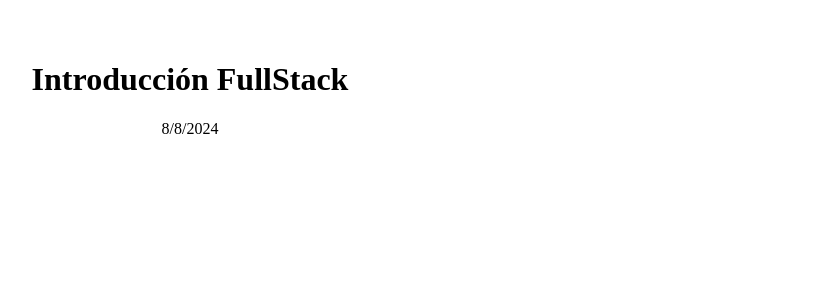
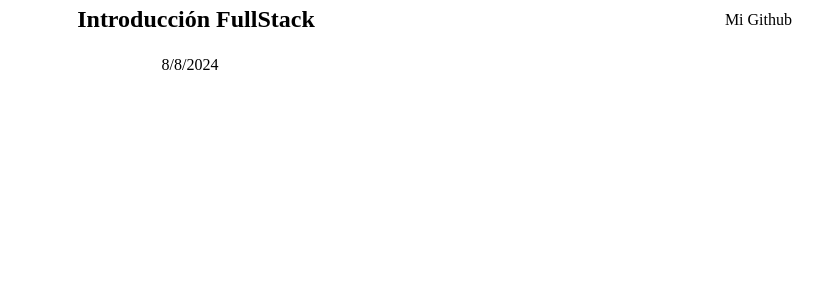
Before and after one commit to AngelCS94/Administraci-n-de-fincas-zabaleta, a React (Vite) app: page / in a window 1280 px wide. Shown: the top 300 px of the page, without its empty margins (450-1273 px from the left). Built offline with nearby package versions, Linux system fonts and the light colour scheme; no server answers; the HTML template or start-up script is replaced by a standard one.

Commit message:
Mejoras en el navbar

```diff
--- a/src/components/Navbar.jsx
+++ b/src/components/Navbar.jsx
@@ -1,10 +1,21 @@
+import "../styles/Navbar.css";
+
 const Navbar = () => {
-
-    return (
-        <>
-            <h1>Introducción FullStack</h1>
-        </>
-    );
+  return (
+    <nav className="navbar">
+      <div className="navbar-content">
+        <h1 className="navbar-title">Introducción FullStack</h1>
+      </div>
+      <a
+        href="https://github.com/EduardoHernandezGuzman"
+        target="_blank"
+        rel="noopener noreferrer"
+        className="navbar-link"
+      >
+        Mi Github
+      </a>
+    </nav>
+  );
 };
 
 export default Navbar;
--- /dev/null
+++ b/src/styles/Navbar.css
@@ -0,0 +1,35 @@
+.navbar {
+    position: fixed;
+    top: 0;
+    left: 0;
+    width: 100%;
+    background-color: #ffffff;
+    color: rgb(0, 0, 0);
+    padding: 6px;
+    display: flex;
+    align-items: center;
+    justify-content: center;
+    z-index: 1000;
+}
+
+.navbar-content {
+    display: flex;
+    flex: 1;
+    justify-content: center;
+}
+
+.navbar-title {
+    margin: 0;
+}
+
+.navbar-link {
+    position: absolute;
+    right: 50px;
+    color: rgb(0, 0, 0);
+    text-decoration: none;
+}
+
+.navbar-link:hover {
+    text-decoration:solid;
+    color: red;
+}
```
